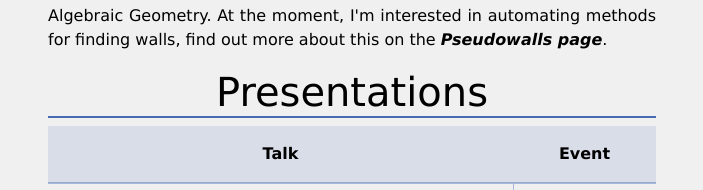
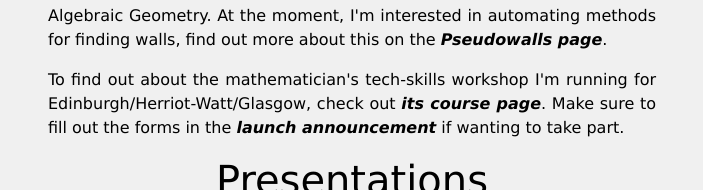
Before and after one commit to lnay/lnay, a SvelteKit app: page / in a window 1280 px wide. Shown: the part 338-528 px from the top of the page, without its empty margins (288-991 px from the left). Built offline with nearby package versions, Linux system fonts and the light colour scheme.

Commit message:
Add home paragraph on the professional skills workshop

```diff
--- a/src/routes/+page.svelte
+++ b/src/routes/+page.svelte
@@ -44,6 +44,14 @@ about this on the
 <a href="pseudowalls">Pseudowalls page</a>.
 </p>
 
+<p>
+To find out about the mathematician's tech-skills workshop I'm running for Edinburgh/Herriot-Watt/Glasgow,
+check out <a href="https://glams-professional-skills.github.io/website/">its course page</a>.
+Make sure to fill out the forms in the
+<a href="https://glams-professional-skills.github.io/website/announcements/launch/">launch announcement</a>
+if wanting to take part.
+</p>
+
 <Talks/>
 <Teaching/>
 
```
